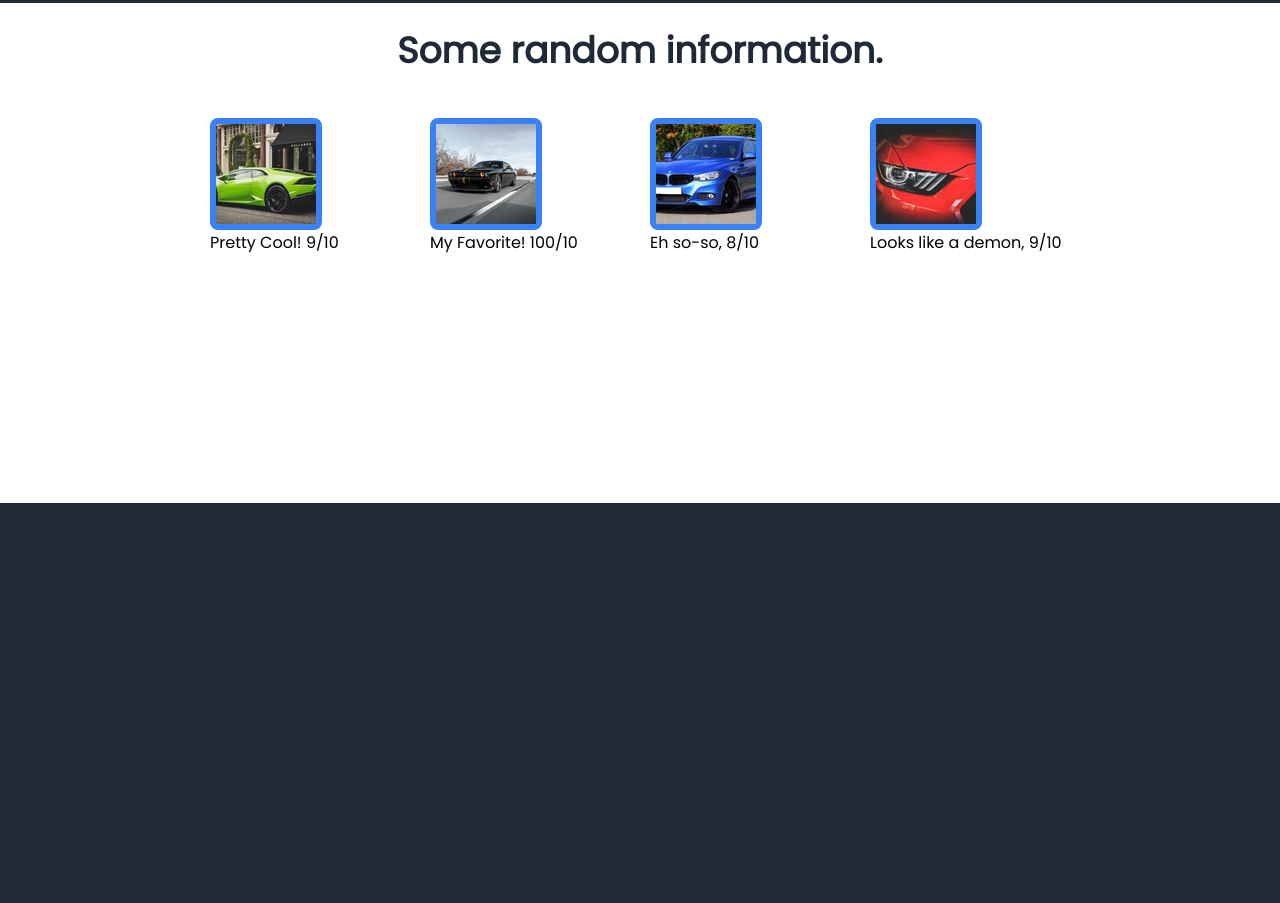
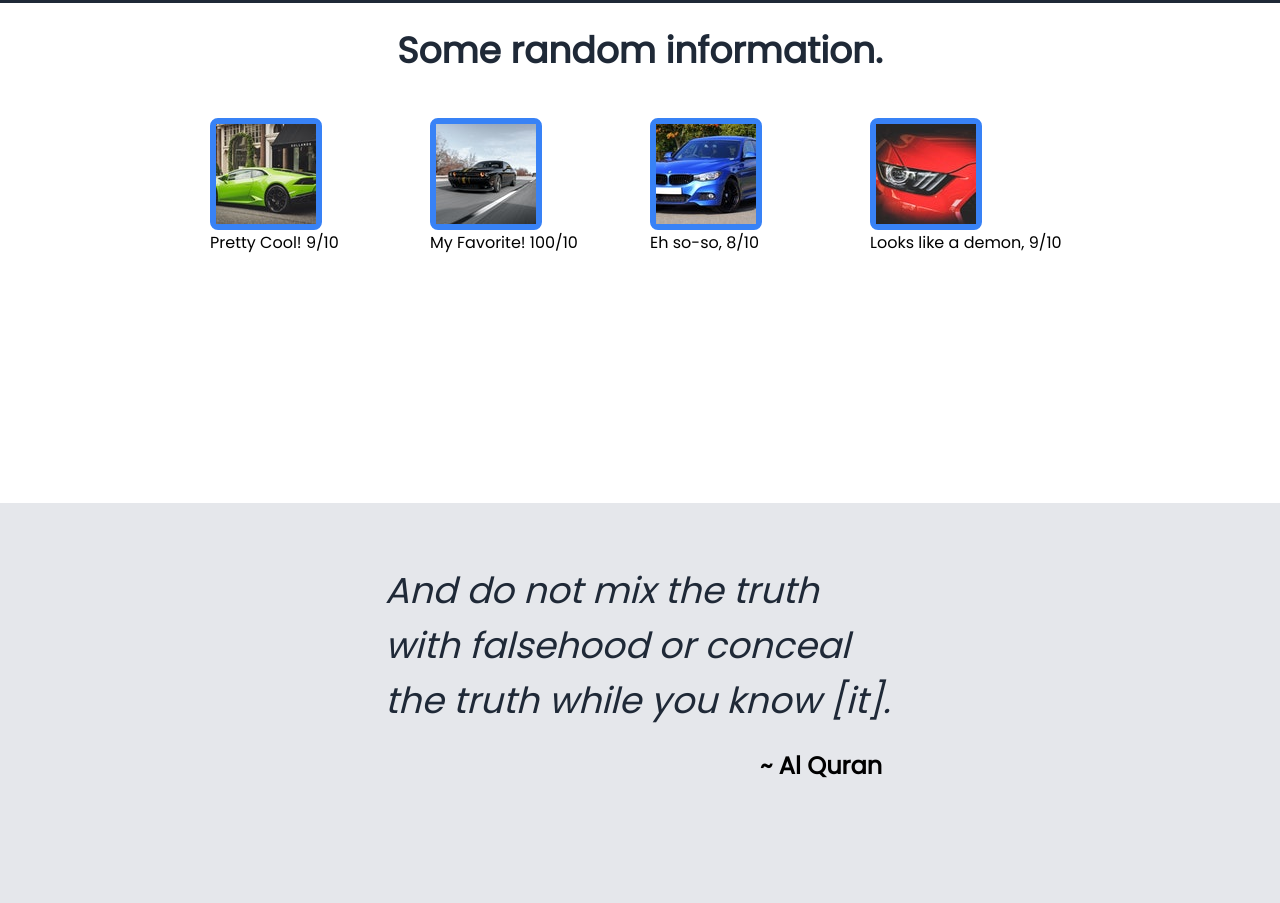
Before and after one commit to KhanMarshaI/landing-page, a plain HTML site: page index.html in a window 1280 px wide. Shown: the part 897-1800 px from the top of the page. Before the commit the page ends 1400 px from the top, so only its background shows below. Drawn offline with Linux system fonts and the light colour scheme.

Commit message:
Create Quote Section
I have created a quote section in the landing page, and quoted one of my favorite quotes!

```diff
--- a/index.html
+++ b/index.html
@@ -51,5 +51,12 @@
             </div>
         </div>
     </div>
+    <div class="quote-box">
+        <div class="quote">And do not mix the truth with falsehood or conceal the truth while you know [it].</div>
+        <div class="quoted">~ Al Quran</div>
+    </div>
+    <div class="cta">
+        <div class="cta-text"></div>
+    </div>
 </body>
 </html>
--- a/style.css
+++ b/style.css
@@ -87,6 +87,7 @@ li {
 .info-box {
     background-color: #FFFFFF;
     height: 500px;
+    min-height: 50vh;
 }
 .i-text {
     text-align: center;
@@ -119,3 +120,29 @@ li {
 .subtext {
     flex-flow: row wrap;
 }
+
+/* QUOTE SECTION */
+.quote-box{
+    display: flex;
+    flex-direction: column;
+    background-color: #E5E7EB;
+    align-items: center;
+    min-height: 50vh;
+}
+.quote{
+    margin-top: 40px;
+    padding: 20px;
+    width: 510px;
+    font-size: 36px;
+    color: #1F2937;
+    font-weight: 100;
+    font-style: italic;
+}
+.quoted {
+    width: 520px;
+    align-self: flex-end;
+    font-weight: 900;
+    font-size: 24px;
+}
+
+/* CTA */
```
